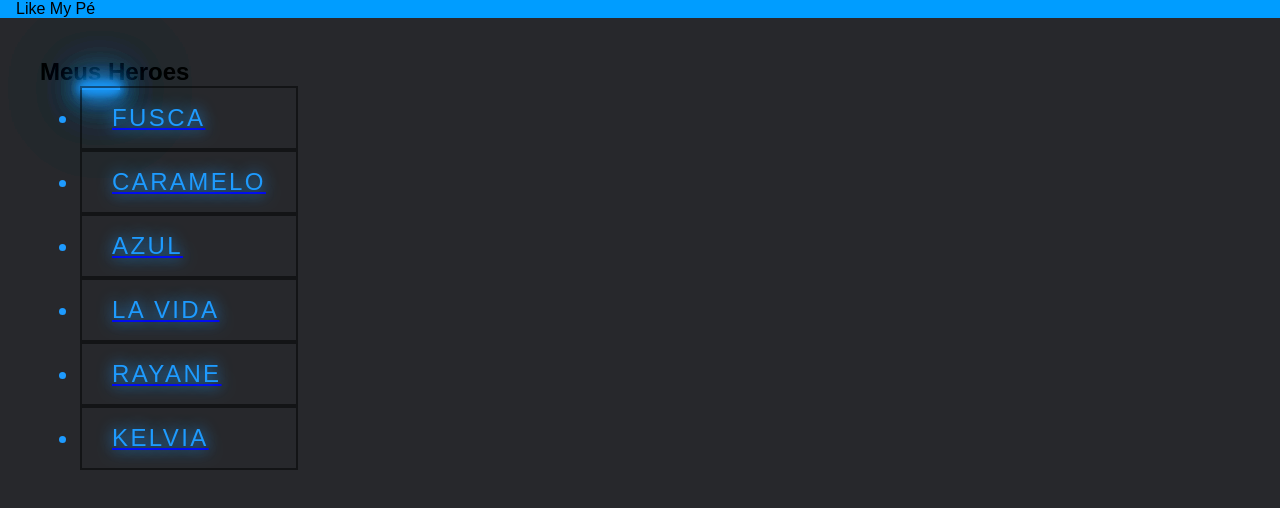
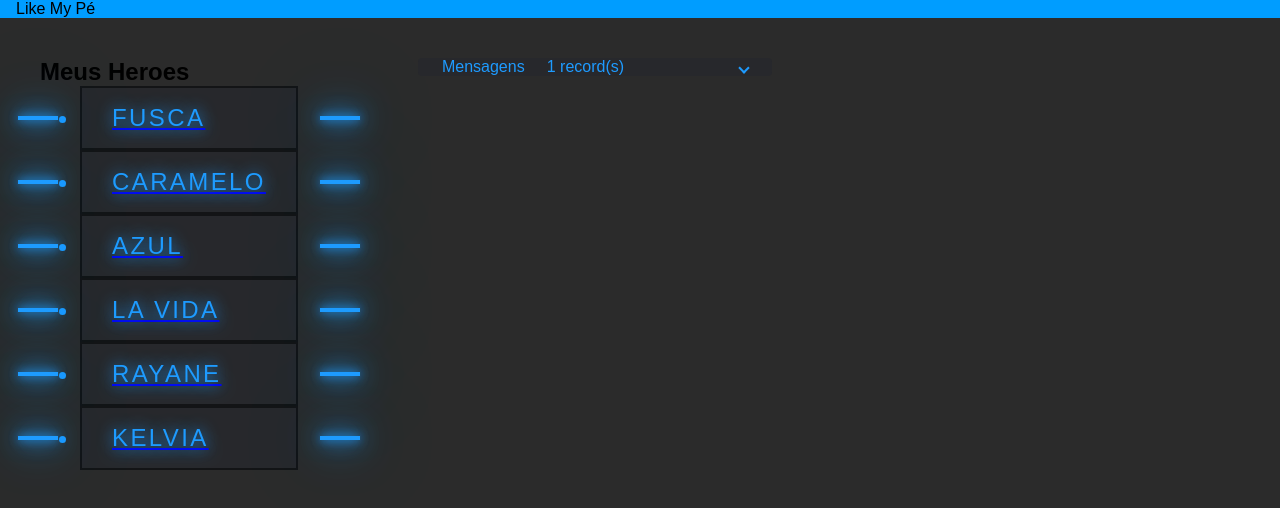
Before and after one commit to Diego-si/curso-tour-of-heroes-frontend, an Angular app: page / in a window 1280 px wide. Shown: the top 508 px of the page. Built offline with nearby package versions, Linux system fonts and the light colour scheme.

Commit message:
adicionando mensagens - estilos

```diff
--- a/src/app/app.component.html
+++ b/src/app/app.component.html
@@ -6,4 +6,5 @@
 
 <div class="content">
   <app-heroes></app-heroes>
+  <app-messages></app-messages>
 </div>
--- a/src/app/hero.service.ts
+++ b/src/app/hero.service.ts
@@ -1,6 +1,7 @@
 import { Injectable } from '@angular/core';
 import { Observable, of } from 'rxjs';
 import { Hero } from './hero.model';
+import { MessageService } from './message.service';
 import { HEROES } from './mock-heroes';
 
 @Injectable({
@@ -8,8 +9,11 @@ import { HEROES } from './mock-heroes';
 })
 export class HeroService {
 
+  constructor(private messageService: MessageService) {}
+
   getHeroes(): Observable<Hero[]> {
     const heroes = of(HEROES);
+    this.messageService.add('HeroService: fetched heroes');
     return heroes;
   }
 }
--- a/src/app/heroes/heroes.component.css
+++ b/src/app/heroes/heroes.component.css
@@ -10,6 +10,7 @@
 } */
 
 .heroes li {
+  background: #27282c;
   position: relative;
   padding: 16px 30px;
   font-size: 1.5em;
@@ -36,6 +37,7 @@
   background: var(--clr);
   z-index: -1;
   transform: scale(0);
+  transition: 0.5s;
 }
 
 .heroes li:hover::before {
@@ -63,13 +65,71 @@
   height: 4px;
 }
 
-.heroes a span:nth-child(2),
+/* .heroes a span:nth-child(2),
 .heroes a span:nth-child(4) {
-  width: 40px;
-  height: 4px;
+  width: 4px;
+  height: 40px;
+} */
+
+.heroes a span:nth-child(1) {
+  top: calc(50% - 2px);
+  left: -30%;
+  transform-origin: left;
+  transition: 0.5s ease-in-out;
+  transition-delay: 0.25s;
 }
 
+.heroes a:hover span:nth-child(1) {
+  left: 30%;
+  transition: scaleX(0);
+  opacity: 0;
+  transition-delay: 0s;
+}
 
+.heroes a span:nth-child(3) {
+  top: calc(50% - 2px);
+  right: -30%;
+  transform-origin: right;
+  transition: 0.5s ease-in-out;
+  transition-delay: 0.25s;
+}
+
+.heroes a:hover span:nth-child(3) {
+  right: 30%;
+  transition: scaleX(0);
+  opacity: 0;
+  transition-delay: 0s;
+}
+
+/* .heroes a span:nth-child(2) {
+  left: calc(50% - 2px);
+  top: -30%;
+  transform-origin: top;
+  transition: 0.5s ease-in-out;
+  transition-delay: 0.25s;
+}
+
+.heroes a:hover span:nth-child(2) {
+  top: 30%;
+  transition: scaleY(0);
+  opacity: 0;
+  transition-delay: 0s;
+} */
+
+/* .heroes a span:nth-child(4) {
+  left: calc(50% - 2px);
+  bottom: -30%;
+  transform-origin: bottom;
+  transition: 0.5s ease-in-out;
+  transition-delay: 0.25s;
+}
+
+.heroes a:hover span:nth-child(4) {
+  bottom: 30%;
+  transition: scaleY(0);
+  opacity: 0;
+  transition-delay: 0s;
+} */
 
 .heroes li.selected {
   /* background-color: rgba(255, 255, 255, 0);
--- a/src/app/heroes/heroes.component.html
+++ b/src/app/heroes/heroes.component.html
@@ -2,15 +2,16 @@
 
 <ul class="heroes">
   <a href="#" style="--clr: #1e9bff">
-      <span></span>
-      <span></span>
-      <span></span>
-      <span></span>
+
     <li
       *ngFor="let hero of heroes"
       [class.selected]="hero === selectedHero"
       (click)="onSelect(hero)"
     >
+      <span></span>
+      <span></span>
+      <span></span>
+      <span></span>
       {{ hero.name }}
     </li>
   </a>
--- a/src/app/heroes/heroes.component.ts
+++ b/src/app/heroes/heroes.component.ts
@@ -1,6 +1,7 @@
 import { Component, OnInit } from '@angular/core';
 import { Hero } from '../hero.model';
 import { HeroService } from '../hero.service';
+import { MessageService } from '../message.service';
 
 @Component({
   selector: 'app-heroes',
@@ -11,7 +12,8 @@ export class HeroesComponent implements OnInit {
   heroes: Hero[] = [];
   selectedHero?: Hero;
 
-  constructor(private heroService: HeroService) {}
+  constructor(private heroService: HeroService,
+    private messageService: MessageService) {}
 
   ngOnInit(): void {
     this.getHeroes();
@@ -24,6 +26,7 @@ export class HeroesComponent implements OnInit {
 
   onSelect(hero: Hero): void{
     this.selectedHero = hero;
+    this.messageService.add(`HeroesComponent: Heroi selecionado id =${hero.id}`);
   }
 
 }
--- /dev/null
+++ b/src/app/message.service.ts
@@ -0,0 +1,21 @@
+import { Injectable } from '@angular/core';
+
+@Injectable({
+  providedIn: 'root'
+})
+export class MessageService {
+  private messages: string[] = [];
+
+  add(message: string): void {
+    this.messages.push(message);
+  }
+
+  clear(): void {
+    this.messages = [];
+  }
+
+  getMessages(): string[] {
+    return this.messages;
+  }
+
+}
--- /dev/null
+++ b/src/app/messages/messages.component.css
@@ -0,0 +1,18 @@
+.painel {
+  background: #27282c;
+  color:  #1e9bff;
+}
+
+.painel button  {
+  background: #27282c;
+  position: relative;
+  padding: 16px 30px;
+  font-size: 1.5em;
+  letter-spacing: 0.1em;
+  transition: 0.5s;
+  border: 2px solid rgba(0,0,0,0.5);
+}
+.painel button:hover {
+  color: #fff;
+  border:  2px solid rgba(0,0,0,0);
+}
--- /dev/null
+++ b/src/app/messages/messages.component.html
@@ -0,0 +1,22 @@
+<mat-accordion *ngIf="messageService.getMessages().length">
+  <mat-expansion-panel class="painel">
+    <mat-expansion-panel-header>
+      <mat-panel-title > Mensagens </mat-panel-title>
+      <mat-panel-description>
+        {{ messageService.getMessages().length }} record(s)
+      </mat-panel-description>
+    </mat-expansion-panel-header>
+    <p>
+      <button mat-raised-button (click)="messageService.clear()">
+        <span></span>
+        <span></span>
+        <span></span>
+        <span></span>
+        Limpar Mensagens
+      </button>
+    </p>
+    <div *ngFor="let message of messageService.getMessages()">
+      {{ message }}
+    </div>
+  </mat-expansion-panel>
+</mat-accordion>
--- a/src/styles.scss
+++ b/src/styles.scss
@@ -9,5 +9,5 @@ body {
   // display: flex;
   // justify-content: center;
   // min-height: 100vh;
-  background: #27282c;
+  background: #000000d4;
 }
```
Also changed, not shown: src/app/app.module.ts (+7 -1 lines), src/app/messages/messages.component.ts (added, +13 -0 lines), 2 other files (tests, documents, lock files or other folders).
